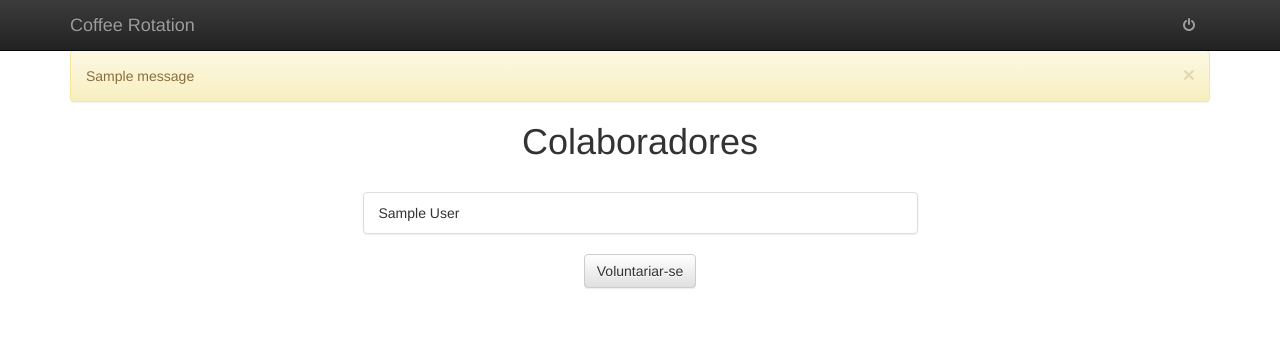
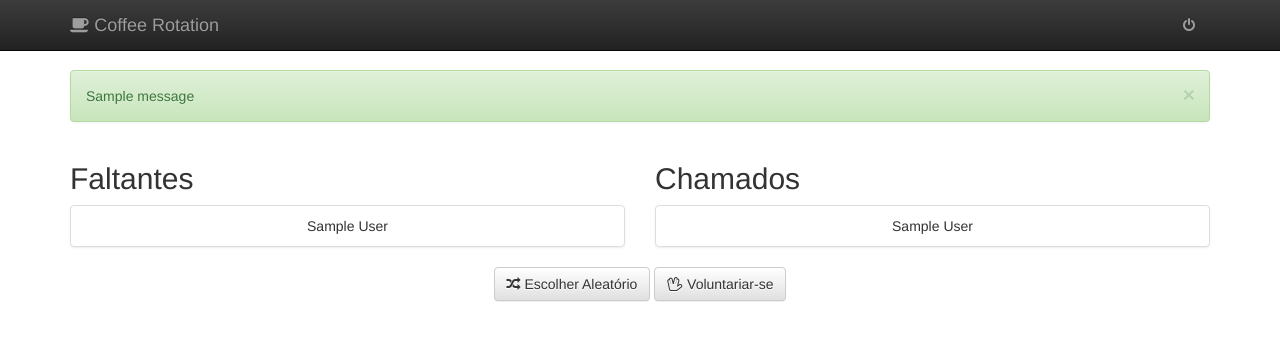
Before and after one commit to marcaum54/quero-cafe, a Django app: template coffee_rotation/templates/colaboradores/index.html in a window 1280 px wide. Shown: the top 341 px of the page. Run offline with Django 3.2, Linux system fonts and the light colour scheme; the template is opened without the code that fills it: values that come from a table or form of the project are taken from there, others are empty; tables that the repository leaves empty hold one stand-in row (values such as "Sample post"); one stand-in notice (Sample message) is shown; some libraries are stand-ins or nearby versions.

Commit message:
refatorando

```diff
--- a/coffee_rotation/models.py
+++ b/coffee_rotation/models.py
@@ -8,9 +8,8 @@ class Turn(models.Model):
     cycle = models.ForeignKey(Cycle, on_delete=models.CASCADE)
     user = models.ForeignKey(User, on_delete=models.CASCADE)
 
-    made_date = models.DateTimeField(null=True)
+    choosed_date = models.DateTimeField(null=True)
     voluntary_date = models.DateTimeField(null=True)
+    canceled_date = models.DateTimeField(null=True)
 
     justification = models.TextField(null=True)
-
-    deleted_at = models.DateTimeField(null=True)
--- a/coffee_rotation/templates/colaboradores/index.html
+++ b/coffee_rotation/templates/colaboradores/index.html
@@ -10,13 +10,28 @@
 
     {% else %}
 
-    <h1 class="text-center">Colaboradores</h1>
+    <div class="row">
+        <div class="col-xs-12 col-sm-6">
 
-    <div class="row">
-        <div class="col-xs-6 col-xs-offset-3">
+            <h2>Faltantes</h2>
+
             <ul class="usuarios list-group">
                 {% for usuario in usuarios %}
-                <li class="list-group-item {% if usuario.turn %}disabled{% endif %}">
+                <li class="list-group-item text-center {% if usuario.turn %}disabled{% endif %}">
+                    {{ usuario.first_name }} {{ usuario.last_name }}
+                </li>
+                {% endfor %}
+            </ul>
+
+        </div>
+
+        <div class="col-xs-12 col-sm-6">
+
+            <h2>Chamados</h2>
+
+            <ul class="usuarios list-group">
+                {% for usuario in usuarios %}
+                <li class="list-group-item text-center {% if usuario.turn %}disabled{% endif %}">
                     {{ usuario.first_name }} {{ usuario.last_name }}
 
                     <div class="pull-right">
@@ -26,12 +41,14 @@
                 {% endfor %}
             </ul>
 
-            <div class="text-center">
-                <button class="btn btn-default">Voluntariar-se</button>
-            </div>
         </div>
+
     </div>
 
+    <div class="text-center">
+        <button class="btn btn-default"><i class="fa fa-random" aria-hidden="true"></i> Escolher Aleatório</button>
+        <a class="btn btn-default" href="{% url 'set_as_voluntary' %}"><i class="fa fa-hand-spock-o" aria-hidden="true"></i> Voluntariar-se</a>
+    </div>
     {% endif %}
 
 {% endblock content %}
--- a/coffee_rotation/urls.py
+++ b/coffee_rotation/urls.py
@@ -2,5 +2,6 @@ from django.conf.urls import url
 from coffee_rotation import views
 
 urlpatterns = [
-    url(r'^', views.users_list, name='list'),
+    url(r'^list', views.users_list, name='list'),
+    url(r'^set-as-voluntary', views.set_as_voluntary, name='set_as_voluntary'),
 ]
--- a/core/templates/frontend/layout.html
+++ b/core/templates/frontend/layout.html
@@ -23,6 +23,8 @@
 
             ul.usuarios li button { display: none; }
             ul.usuarios li:hover button { display: block; }
+
+            .alert { margin-top: 20px; }
         </style>
 
         <!-- HTML5 shim and Respond.js for IE8 support of HTML5 elements and media queries -->
@@ -35,7 +37,7 @@
         <nav class="navbar navbar-inverse navbar-fixed-top">
             <div class="container">
                 <div class="navbar-header">
-                    <a class="navbar-brand" href="#">Coffee Rotation</a>
+                    <a class="navbar-brand" href="#"><i class="fa fa-coffee" aria-hidden="true"></i> Coffee Rotation</a>
                 </div>
                 <div class="pull-right">
                     <div id="navbar" class="collapse navbar-collapse">
@@ -48,14 +50,14 @@
         </nav>
         <div class="container">
             {% if messages %}
-            <div class="alert alert-warning alert-dismissible" role="alert">
-                <button type="button" class="close" data-dismiss="alert" aria-label="Close"><span aria-hidden="true">&times;</span></button>
-                <ul class="list-unstyled">
-                    {% for message in messages %}
-                    <li {% if message.tags %} class="{{ message.tags }}"{% endif %}>{{ message }}</li>
-                    {% endfor %}
-                </ul>
-            </div>
+                {% for message in messages %}
+                <div class="alert alert-{{ message.tags }} alert-dismissible" role="alert">
+                    <button type="button" class="close" data-dismiss="alert" aria-label="Close"><span aria-hidden="true">&times;</span></button>
+                    <ul class="list-unstyled">
+                        <li>{{ message }}</li>
+                    </ul>
+                </div>
+                {% endfor %}
             {% endif %}
 
             {% block content %}{% endblock content %}
--- a/urls.py
+++ b/urls.py
@@ -8,8 +8,8 @@ urlpatterns = [
     url(r'^admin/', admin.site.urls),
 
     # COLABORADORES
-    url(r'^colaboradores/', include('coffee_rotation.urls', namespace='colaboradores')),
+    url(r'^', include('coffee_rotation.urls', namespace='')),
 
     # HOME
-    url(r'^', RedirectView.as_view(url=reverse_lazy('colaboradores:list'))),
+    url(r'^', RedirectView.as_view(url=reverse_lazy('list'))),
 ]
```
Also changed, not shown: coffee_rotation/views.py (+12 -11 lines), settings.py (+2 -8 lines), coffee_rotation/migrations/0002_auto_20160921_0114.py (added), static/img/logo.png (added).
